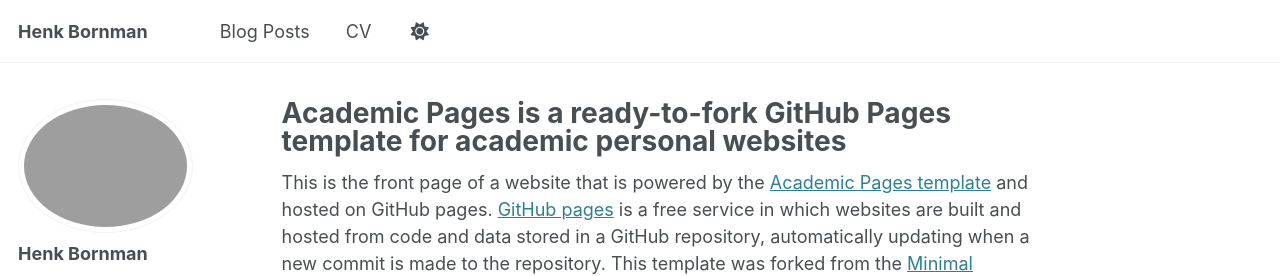
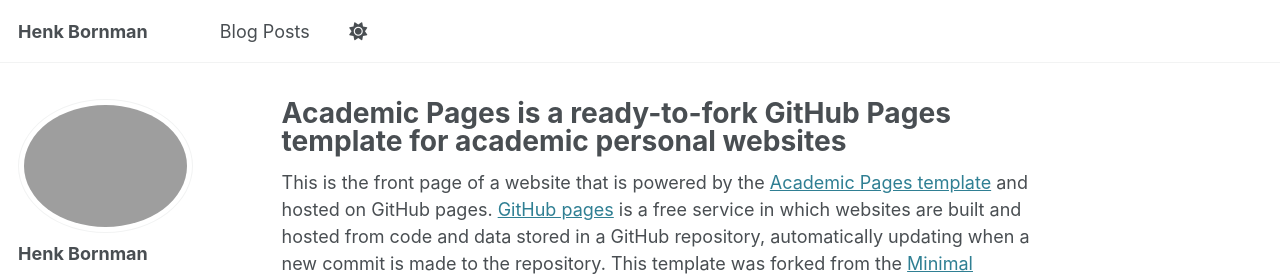
Before and after one commit to hxnk-57/hxnk-57.github.io, a Jekyll site: the page built from _pages/about.md, in a window 1280 px wide. Shown: the top 276 px of the page. Built offline with Jekyll 4.4.1, drawn with Linux system fonts in a browser that asks for light colours.

```diff
--- a/_config.yml
+++ b/_config.yml
@@ -13,7 +13,7 @@ title                    : "Henk Bornman"
 title_separator          : "-"
 name                     : &name "Henk Bornman"
 description              : &description "personal description"
-url                      : https://hxnk-57.github.io/year-archive/ # the base hostname & protocol for your site e.g. "https://[your GitHub username].github.io"
+url                      : https://hxnk-57.github.io/ # the base hostname & protocol for your site e.g. "https://[your GitHub username].github.io"
 baseurl                  : "" # the subpath of your site, e.g. "/blog"
 repository               : "hxnk-57/hxnk-57.github.io"
 
--- a/_data/navigation.yml
+++ b/_data/navigation.yml
@@ -23,8 +23,8 @@ main:
   - title: "Blog Posts"
     url: /year-archive/
 
-  - title: "CV"
-    url: /cv/
+  # - title: "CV"
+  #  url: /cv/
 
   # - title: "CV"
   #   url: /cv-json/
```
Also changed, not shown: images/profile.png (deleted).
